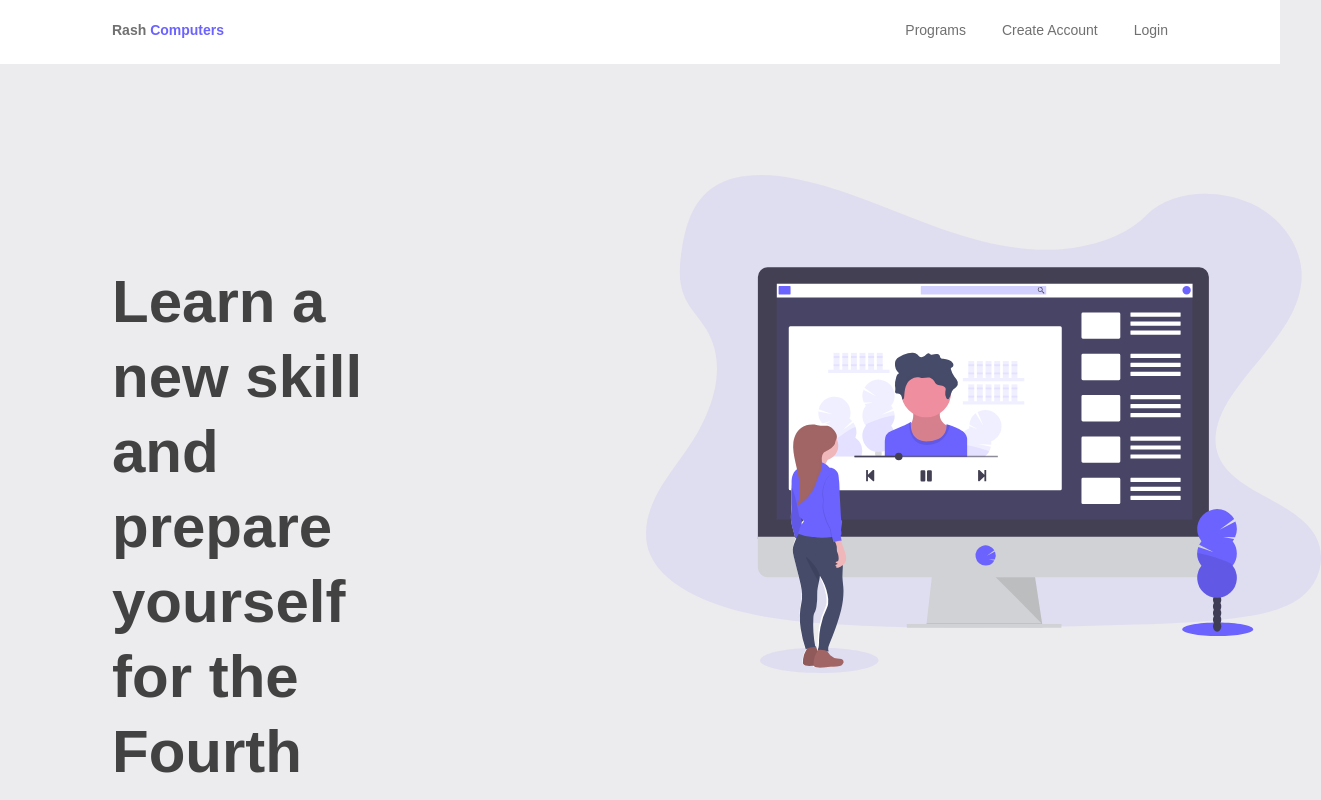
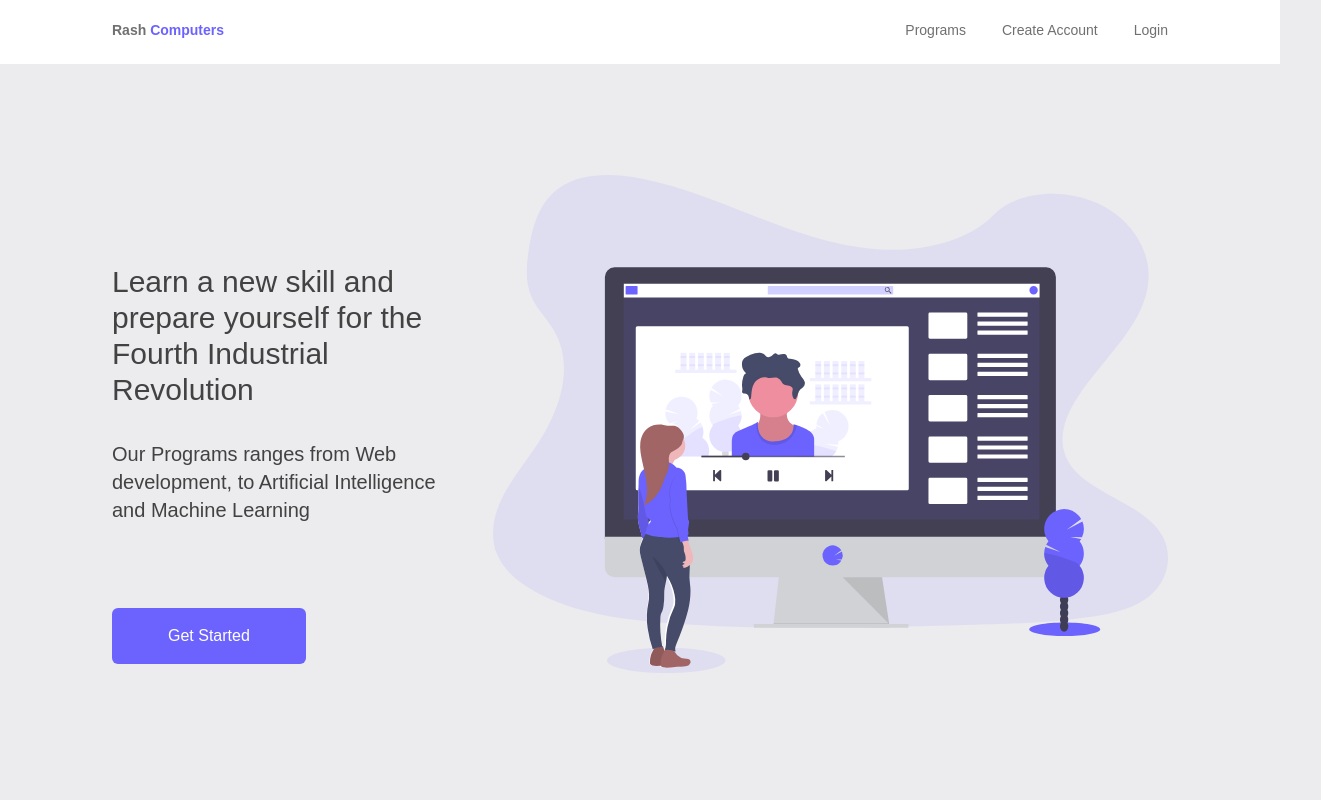
Before and after one commit to Rash-Computers/web, a Next.js app: page / in a window 1280 px wide. Shown: the top 800 px of the page, 1321 px wide, since content can reach past the window. Built offline with nearby package versions, Linux system fonts and the light colour scheme.

Commit message:
fix(font): add all poppins font weights

```diff
--- a/components/home/Hero/index.tsx
+++ b/components/home/Hero/index.tsx
@@ -2,21 +2,21 @@ import React, { ReactElement } from 'react';
 
 export default function Hero(): ReactElement {
 	return (
-		<div className="flex justify-between items-center h-full space-x-56">
-			<div className="flex flex-col h-1/2 justify-between items-start">
+		<div className="flex justify-between items-center h-full">
+			<div className="flex w-2/3 flex-col h-1/2 justify-between items-start">
 				<article>
-					<h1 className="text-6xl font-bold mb-3 leading-tight">
+					<h1 className="text-3xl font-medium">
 						Learn a new skill and prepare yourself for the Fourth Industrial
 						Revolution
 					</h1>
 
-					<h2 className="text-3xl">
+					<h2 className="text-xl mt-8 font-light">
 						Our Programs ranges from Web development, to Artificial Intelligence
 						and Machine Learning
 					</h2>
 				</article>
 
-				<button className="bg-primary text-white font-semibold text-3xl px-5 py-3 rounded-full">
+				<button className="bg-primary text-white text-md px-14 py-4 rounded-md hover:border-indigo-600 hover:transition">
 					Get Started
 				</button>
 			</div>
@@ -24,7 +24,7 @@ export default function Hero(): ReactElement {
 			<img
 				src="/assets/home/hero.svg"
 				alt="Computer Artwork"
-				className="-mt-20"
+				className="-mt-20 ml-8 w-full left-8 welcome-bg-photo"
 			/>
 		</div>
 	);
--- a/styles/globals.css
+++ b/styles/globals.css
@@ -2,8 +2,7 @@
 @tailwind components;
 @tailwind utilities;
 
-@import url('https://fonts.googleapis.com/css2?family=Poppins:wght@400;600;700&display=swap');
-
+@import url('https://fonts.googleapis.com/css2?family=Poppins:ital,wght@0,100;0,200;0,300;0,400;0,500;0,600;0,700;0,800;0,900;1,200;1,300;1,400;1,500;1,600;1,700;1,800;1,900&display=swap');
 :root {
 	font-family: 'Poppins', sans-serif;
 	margin: 0;
```
